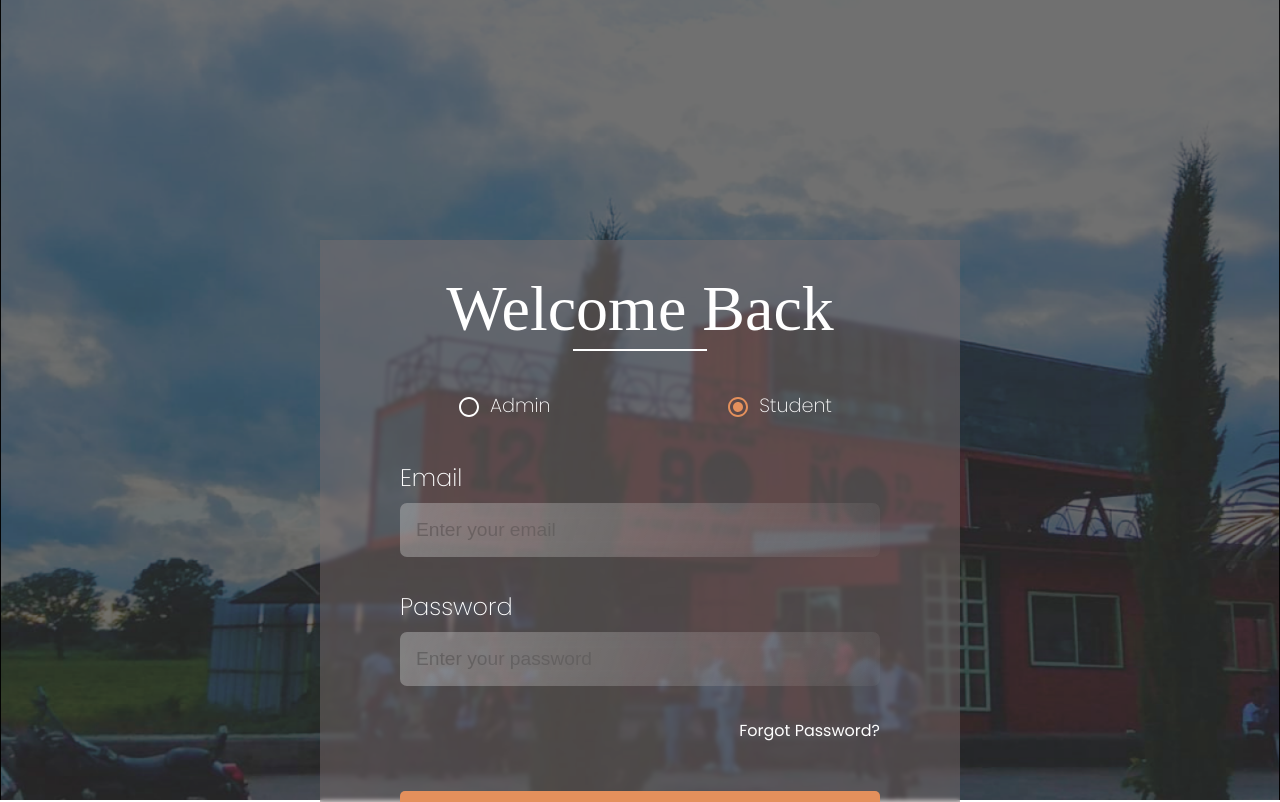
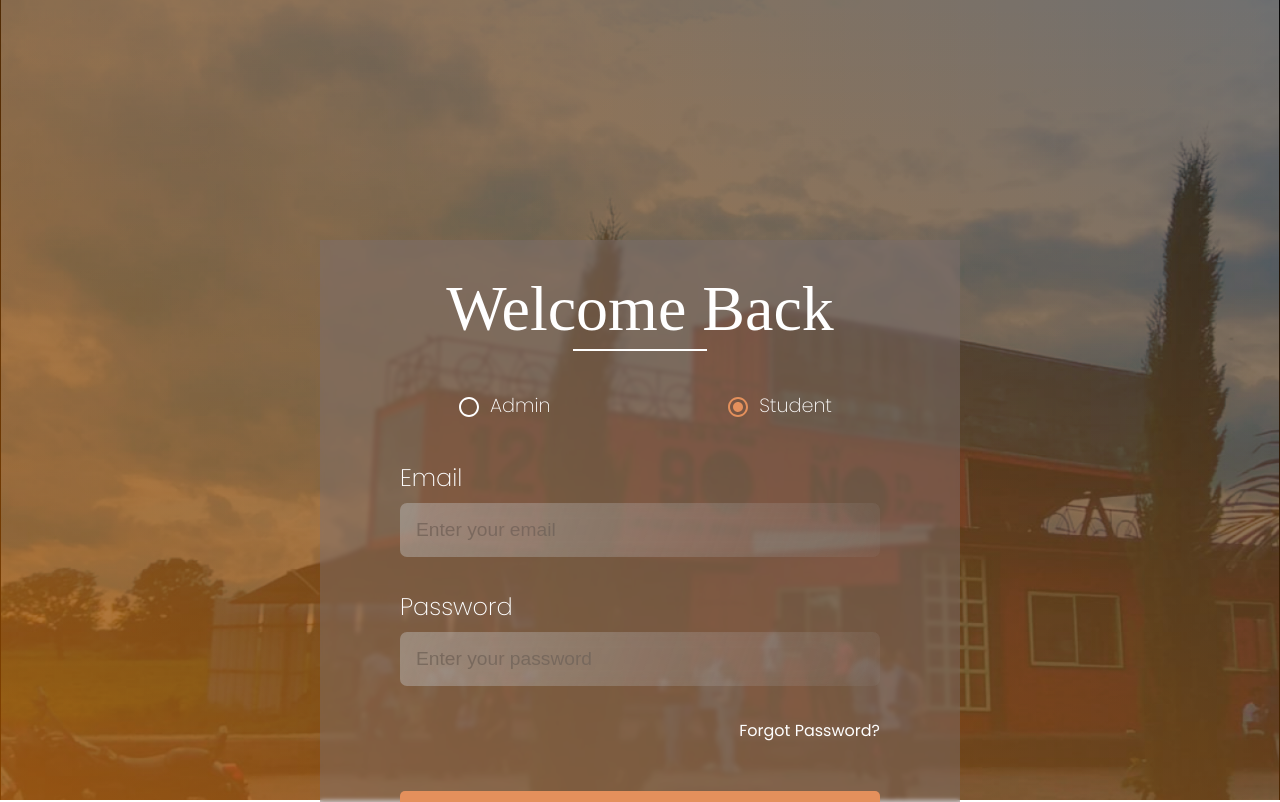
Before and after one commit to nabihaakhann/UnderBelly-Express, a React (Create React App) app in the folder Client/: page / in a window 1280 px wide. Shown: the top 802 px of the page. Built offline with nearby package versions, Linux system fonts and the light colour scheme; a web font is replaced by a local one.

Commit message:
gradient added

```diff
--- a/Client/src/index.css
+++ b/Client/src/index.css
@@ -161,7 +161,9 @@ ul{
 
 /* Login Page */
 #login-page{
-  background: url('./assets/images/Login\ Page\ Edited.png') no-repeat center bottom/cover;
+  background: linear-gradient(to top,rgba(255, 128, 0,0.3),rgba(255, 128, 0,0.0)),
+  linear-gradient(to right,rgb(255, 128, 0,0.3),rgba(255, 128, 0,0.0)),
+   url('./assets/images/Login\ Page\ Edited.png') no-repeat center bottom/cover;
 }
 
 .form-wrapper{
```
